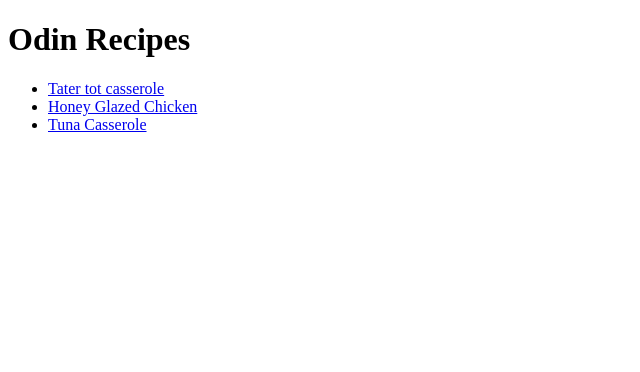
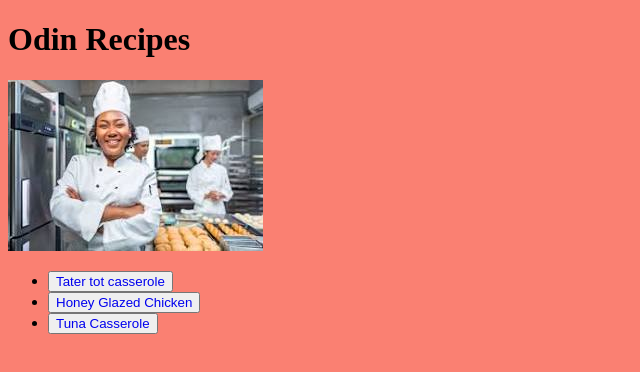
Before and after one commit to uncxmmxn/odin-recipes, a plain HTML site: page index.html in a window 1280 px wide. Shown: the whole page, without its empty margins (0-640 px from the left). Drawn offline with Linux system fonts and the light colour scheme.

Commit message:
Added css to index.html file

```diff
--- a/index.html
+++ b/index.html
@@ -3,15 +3,17 @@
     <head>
         <meta charset="UTF-8">
         <title>Odin Recipes</title>
+        <link rel="stylesheet" href="style.css" />
     </head>
 
 
     <body>
         <h1>Odin Recipes</h1>
+        <img src="./images/chef.jpeg"/>
         <ul>
-       <li> <a href="recipes/tatertotcasserole.html">Tater tot casserole</a> </li>
-       <li> <a href="recipes/honeyglazedchicken.html">Honey Glazed Chicken</a> </li>
-       <li> <a href="recipes/tunacasserole.html">Tuna Casserole </a></li>
+       <li> <button><a href="recipes/tatertotcasserole.html">Tater tot casserole</a> </li></button>
+       <li> <button><a href="recipes/honeyglazedchicken.html">Honey Glazed Chicken</a> </li></button>
+       <li> <button><a href="recipes/tunacasserole.html">Tuna Casserole </a></li> </button>
     </ul>
     </body>
 </html>
--- /dev/null
+++ b/style.css
@@ -0,0 +1,7 @@
+a {
+    text-decoration: none;
+}
+
+body {
+    background-color: salmon;
+}
```
Also changed, not shown: images/chef.jpeg (added).
